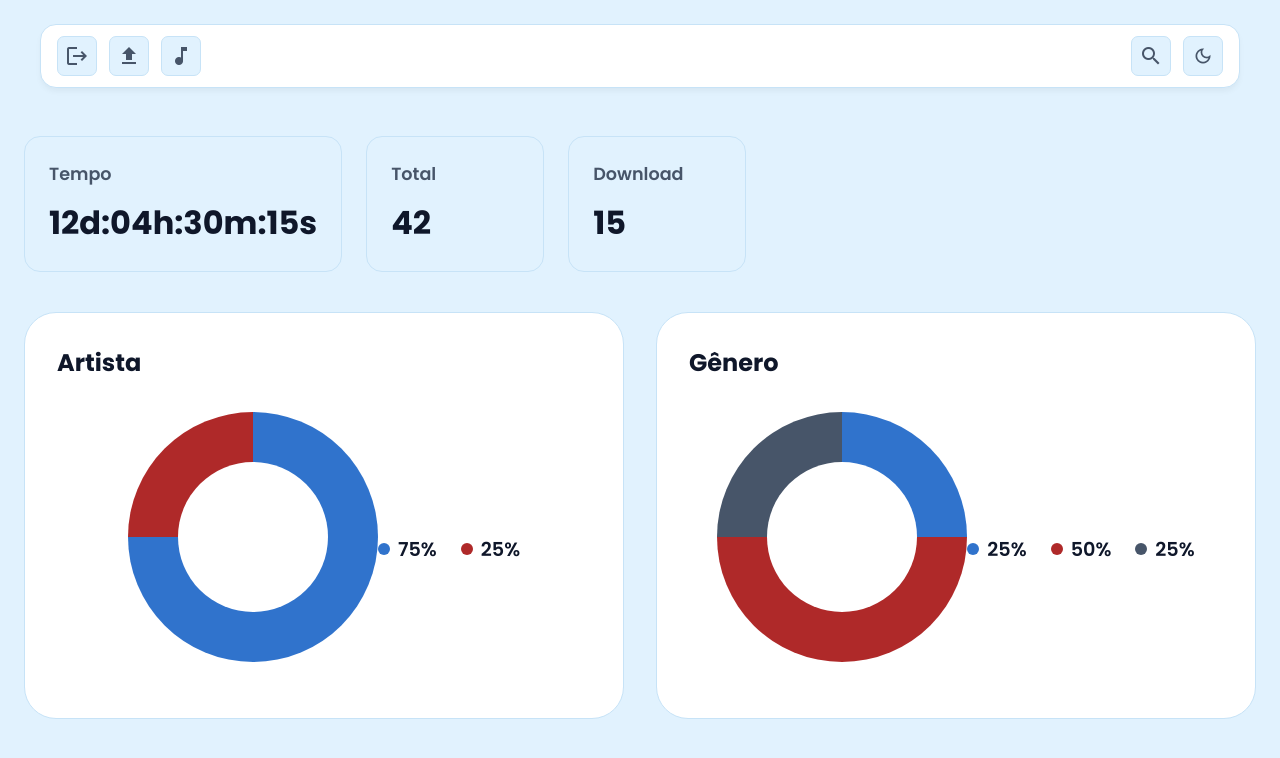
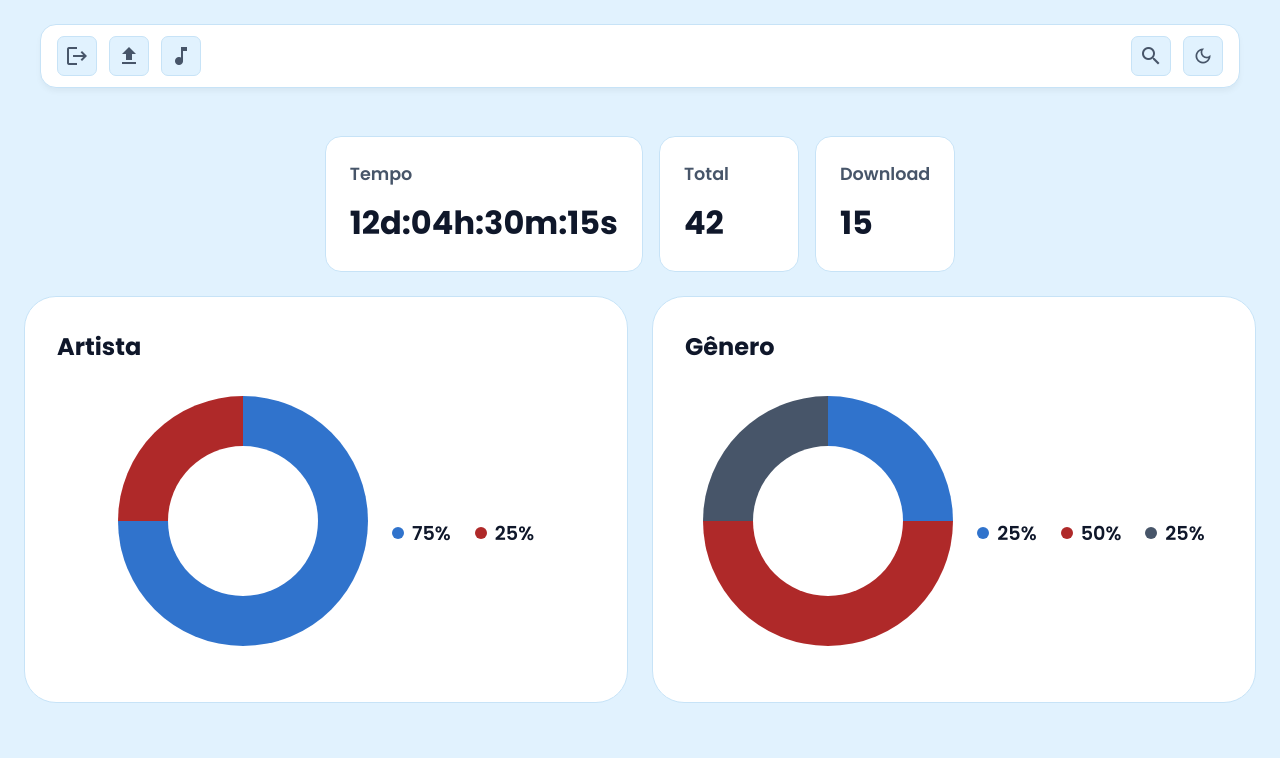
Before and after one commit to nuvim/SCLM-frontend, a React (Vite) app: page /dashboard in a window 1280 px wide. Shown: the top 758 px of the page. Built offline with nearby package versions, Linux system fonts and the light colour scheme; sample sign-in values are in the browser's storage.

Commit message:
aaaaaaaaaaaaa

```diff
--- a/src/componentes/CardEstatistica/CardEstatistica.css
+++ b/src/componentes/CardEstatistica/CardEstatistica.css
@@ -1,8 +1,8 @@
 .card-estatistica {
-  background-color: var(--cor-fundo);
+  background-color: var(--cor-card);
   border-radius: var(--raio-borda-grande);
   padding: 24px;
-  min-width: 178px;
+  min-width: 140px;
   display: flex;
   flex-direction: column;
   gap: 12px;
@@ -20,8 +20,3 @@
   font-weight: 700;
   color: var(--cor-texto);
 }
-
-/* no tema escuro os cards do topo tem cor um pouco diferente pra destacar */
-[data-tema="escuro"] .card-estatistica {
-  background-color: var(--cor-card);
-}
--- a/src/componentes/GraficoRosca/GraficoRosca.css
+++ b/src/componentes/GraficoRosca/GraficoRosca.css
@@ -44,6 +44,7 @@
   display: flex;
   gap: 24px;
   margin-top: 24px;
+  margin-left: 24px;
 }
 
 .grafico-label-item {
--- a/src/componentes/Modais/Modais.css
+++ b/src/componentes/Modais/Modais.css
@@ -112,6 +112,7 @@
   justify-content: center;
   gap: 16px;
   margin-top: 24px;
+  animation: fadeSlideUp 0.3s cubic-bezier(0.16, 1, 0.3, 1) 0.2s both;
 }
 
 .btn-modal-rodape {
@@ -139,6 +140,7 @@
   font-weight: 600;
   color: var(--cor-texto);
   margin-bottom: 24px;
+  animation: fadeSlideUp 0.3s cubic-bezier(0.16, 1, 0.3, 1) 0.1s both;
 }
 
 .modal-obs-textarea {
@@ -162,3 +164,55 @@
 .modal-obs-botao {
   border-color: #E1F2FE;          /* borda dos botões mais suave */
 }
+
+@keyframes modalEntrar {
+  from {
+    opacity: 0;
+    transform: scale(0.95) translateY(16px);
+  }
+  to {
+    opacity: 1;
+    transform: scale(1) translateY(0);
+  }
+}
+
+@keyframes overlayEntrar {
+  from {
+    opacity: 0;
+  }
+  to {
+    opacity: 1;
+  }
+}
+
+@keyframes fadeSlideUp {
+  from {
+    opacity: 0;
+    transform: translateY(16px);
+  }
+  to {
+    opacity: 1;
+    transform: translateY(0);
+  }
+}
+
+.modal-overlay {
+  animation: overlayEntrar 0.2s ease both;
+}
+
+.modal-content {
+  animation: modalEntrar 0.3s cubic-bezier(0.16, 1, 0.3, 1) both;
+}
+
+.modal-form .modal-input,
+.modal-form .linha-artista,
+.modal-form .linha-inferior,
+.modal-form .modal-obs-textarea {
+  animation: fadeSlideUp 0.3s cubic-bezier(0.16, 1, 0.3, 1) both;
+}
+
+.modal-form > *:nth-child(1) { animation-delay: 0.05s; }
+.modal-form > *:nth-child(2) { animation-delay: 0.1s; }
+.modal-form > *:nth-child(3) { animation-delay: 0.15s; }
+.modal-form > *:nth-child(4) { animation-delay: 0.2s; }
+.modal-form > *:nth-child(5) { animation-delay: 0.25s; }
--- a/src/componentes/Modais/ModalDeletar.jsx
+++ b/src/componentes/Modais/ModalDeletar.jsx
@@ -1,4 +1,6 @@
+import { useState } from 'react';
 import ModalBase from './ModalBase';
+import toast from 'react-hot-toast';
 
 export default function ModalDeletar({ isOpen, onClose, aoConfirmar, nomeItem }) {
   const tratarConfirmar = () => {
--- a/src/paginas/Dashboard/Dashboard.css
+++ b/src/paginas/Dashboard/Dashboard.css
@@ -1,15 +1,36 @@
 .dashboard-container {
   display: flex;
   flex-direction: column;
-  gap: 40px;
+  gap: 24px;
+  align-items: center;
+  animation: fadeSlideUp 0.5s cubic-bezier(0.16, 1, 0.3, 1) both;
 }
 
 .cards-linha {
   display: flex;
-  gap: 24px;
+  gap: 16px;
+  justify-content: center;
+  animation: fadeSlideUp 0.4s cubic-bezier(0.16, 1, 0.3, 1) 0.1s both;
 }
 
 .graficos-linha {
   display: flex;
-  gap: 32px;
+  gap: 24px;
+  width: 100%;
+  animation: fadeSlideUp 0.4s cubic-bezier(0.16, 1, 0.3, 1) 0.4s both;
 }
+
+.graficos-linha > * {
+  flex: 1;
+}
+
+@keyframes fadeSlideUp {
+  from {
+    opacity: 0;
+    transform: translateY(32px);
+  }
+  to {
+    opacity: 1;
+    transform: translateY(0);
+  }
+}
--- a/src/paginas/Musicas/Musicas.css
+++ b/src/paginas/Musicas/Musicas.css
@@ -159,3 +159,47 @@
 .item-card:hover .item-conteudo {
   transform: translateX(0);
 }
+
+@keyframes fadeSlideUp {
+  from {
+    opacity: 0;
+    transform: translateY(32px);
+  }
+  to {
+    opacity: 1;
+    transform: translateY(0);
+  }
+}
+
+@keyframes fadeSlideLeft {
+  from {
+    opacity: 0;
+    transform: translateX(40px);
+  }
+  to {
+    opacity: 1;
+    transform: translateX(0);
+  }
+}
+
+.lista-container-branco {
+  animation: fadeSlideUp 0.5s cubic-bezier(0.16, 1, 0.3, 1) both;
+}
+
+.lista-titulo {
+  animation: fadeSlideUp 0.4s cubic-bezier(0.16, 1, 0.3, 1) 0.1s both;
+}
+
+.cards-navegacao-wrapper {
+  animation: fadeSlideUp 0.4s cubic-bezier(0.16, 1, 0.3, 1) 0.15s both;
+}
+
+.item-card {
+  animation: fadeSlideLeft 0.4s cubic-bezier(0.16, 1, 0.3, 1) both;
+}
+
+.item-card:nth-child(1) { animation-delay: 0.2s; }
+.item-card:nth-child(2) { animation-delay: 0.3s; }
+.item-card:nth-child(3) { animation-delay: 0.4s; }
+.item-card:nth-child(4) { animation-delay: 0.5s; }
+.item-card:nth-child(5) { animation-delay: 0.6s; }
```
